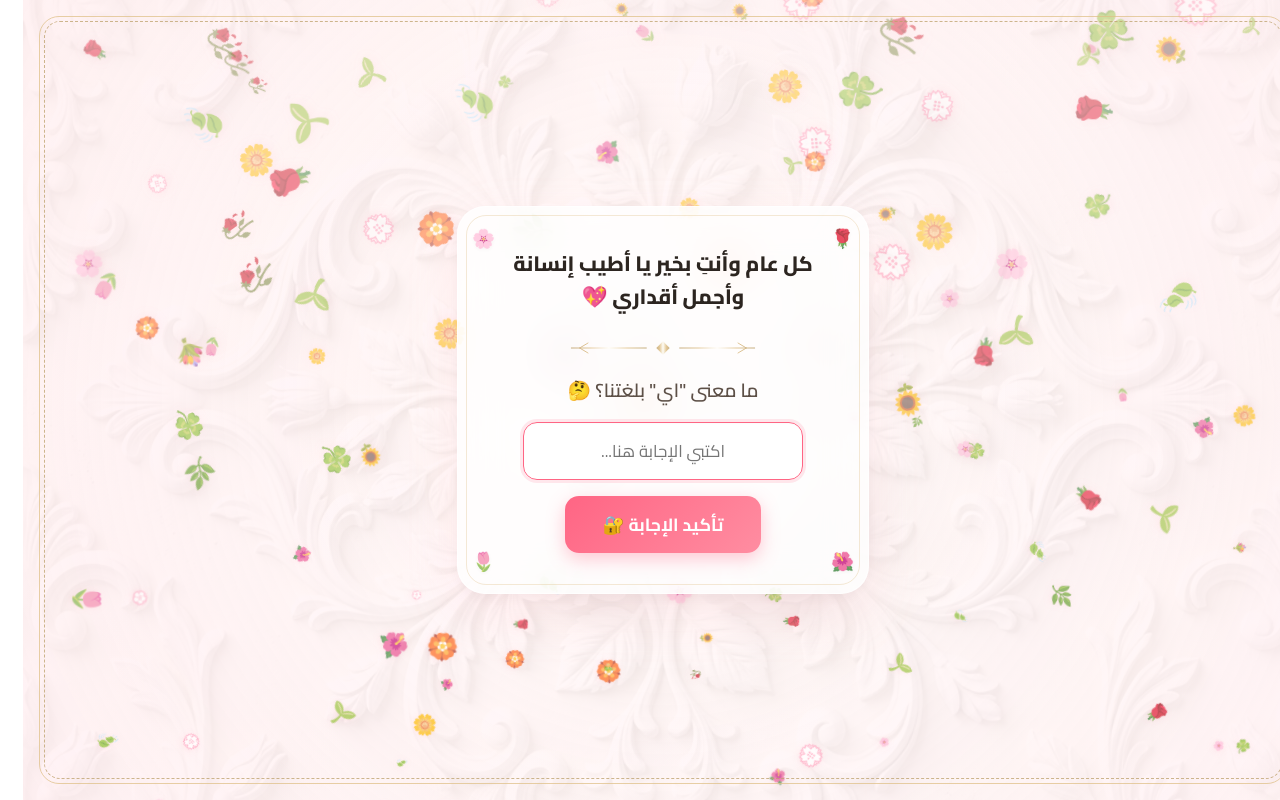
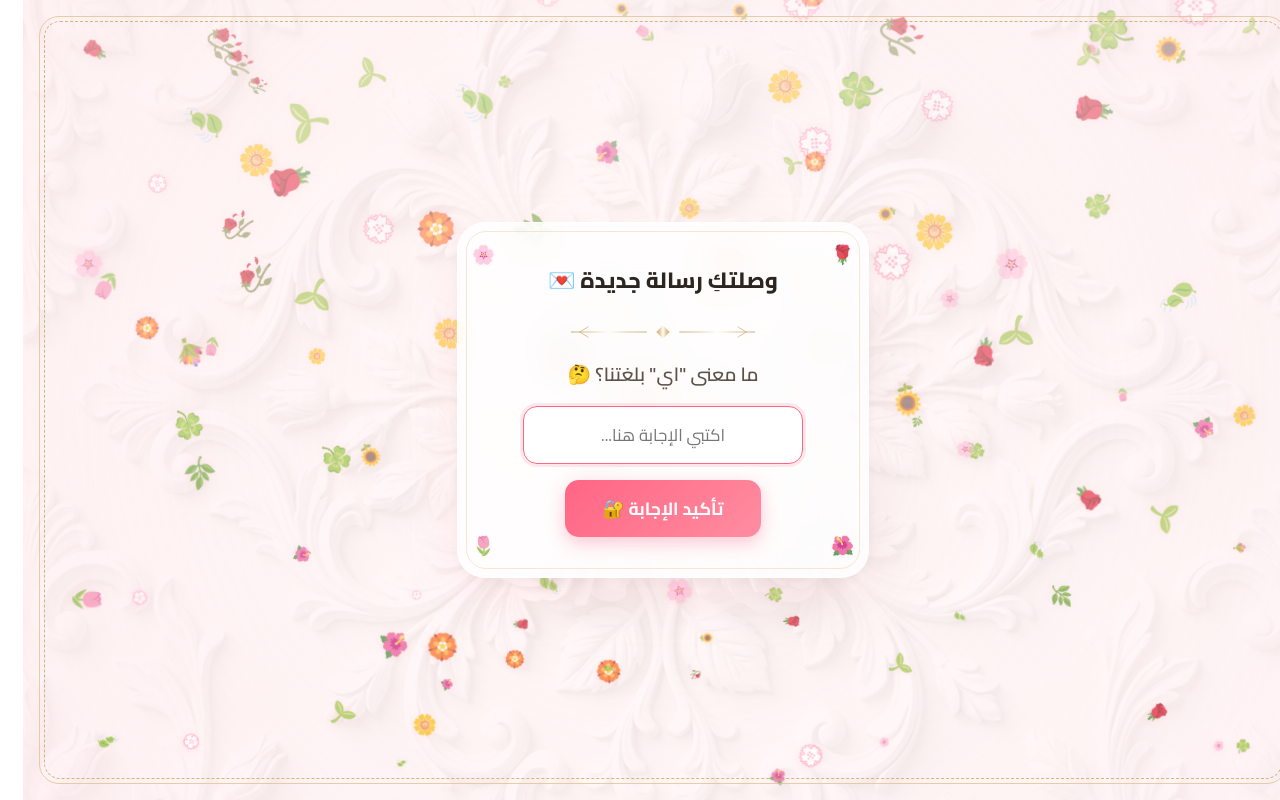
Before and after one commit to wedding15/date, a React (Vite) app: page / in a window 1280 px wide. Built offline with nearby package versions, Linux system fonts and the light colour scheme; a web font is replaced by a local one.

Commit message:
chore: swap envelope and riddle card titles

```diff
--- a/src/App.tsx
+++ b/src/App.tsx
@@ -340,7 +340,7 @@ export default function App() {
               <div className="card-flower-corner bottom-left">🌷</div>
               <div className="card-flower-corner bottom-right">🌺</div>
 
-              <h2 className="main-greeting" style={{ fontSize: "1.3rem" }}>كل عام وأنتِ بخير يا أطيب إنسانة وأجمل أقداري 💖</h2>
+              <h2 className="main-greeting" style={{ fontSize: "1.38rem" }}>وصلتكِ رسالة جديدة 💌</h2>
               <GoldDivider />
               <p className="main-question" style={{ minHeight: "auto", marginBottom: "8px" }}>
                 ما معنى "اي" بلغتنا؟ 🤔
@@ -396,7 +396,7 @@ export default function App() {
                   <path d="M12 21.35l-1.45-1.32C5.4 15.36 2 12.28 2 8.5 2 5.42 4.42 3 7.5 3c1.74 0 3.41.81 4.5 2.09C13.09 3.81 14.76 3 16.5 3 19.58 3 22 5.42 22 8.5c0 3.78-3.4 6.86-8.55 11.54L12 21.35z" />
                 </svg>
               </div>
-              <h1 className="envelope-title">وصلتكِ رسالة جديدة 🌸</h1>
+              <h1 className="envelope-title" style={{ fontSize: "1.32rem", lineHeight: "1.5" }}>كل عام وأنتِ بخير يا أطيب إنسانة وأجمل أقداري 💖</h1>
               <p className="envelope-subtitle">دعوة خاصة ومميزة تم تصميمها لكِ خصيصاً</p>
 
               <AnimatePresence mode="wait">
```
